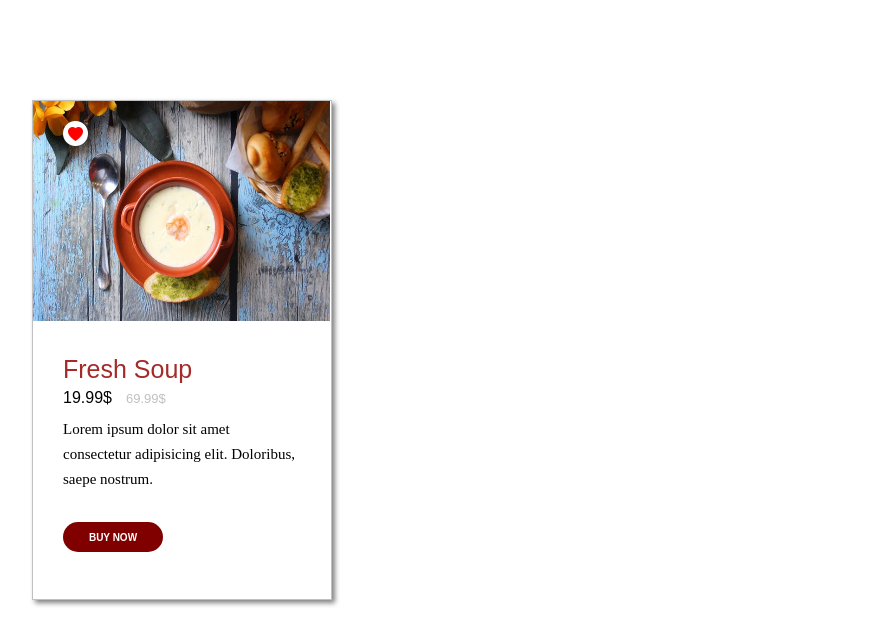
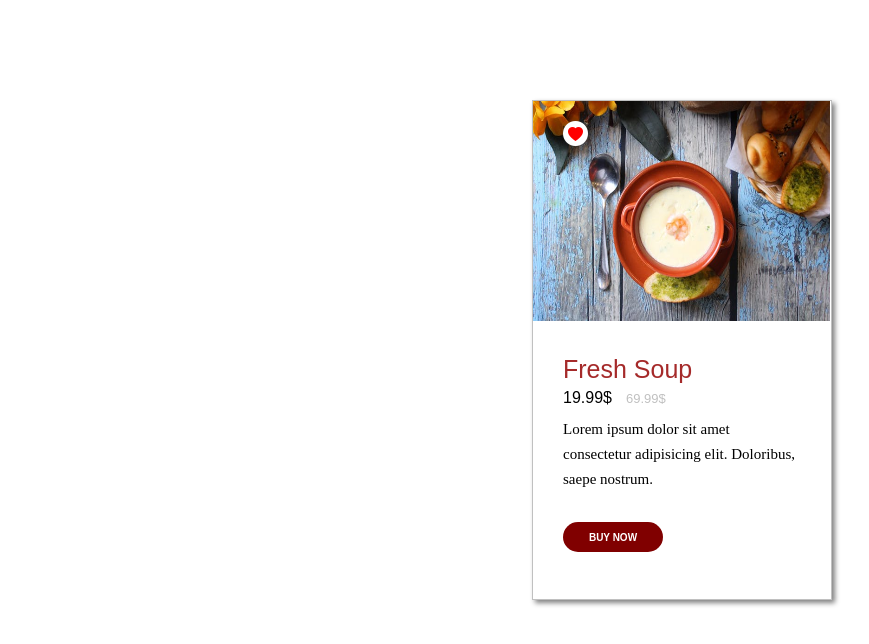
Before and after one commit to noorain320/FreshSoupCard, a plain HTML site: page index.html in a window 1280 px wide. Shown: the whole page, without its empty margins (68-937 px from the left). Drawn offline with nearby package versions, Linux system fonts and the light colour scheme.

Commit message:
Initial commit

```diff
--- a/style.css
+++ b/style.css
@@ -7,7 +7,7 @@
 .card{
     width: 300px;
     height: 500px;
-    margin: 100px;
+    margin: 100px 600px;
     border: 1px solid silver;
     box-shadow: 3px 3px 5px gray;
 }
```
